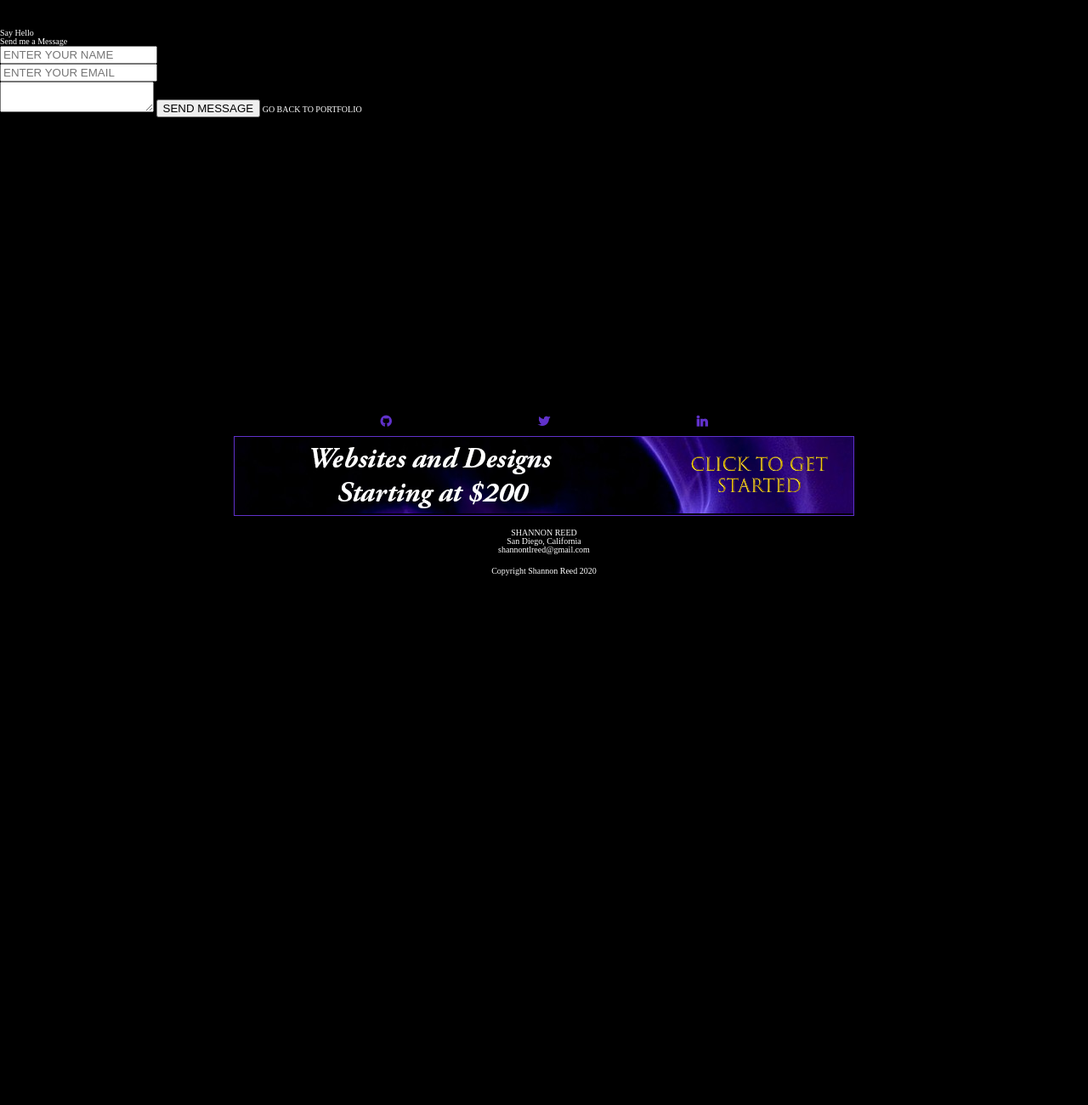
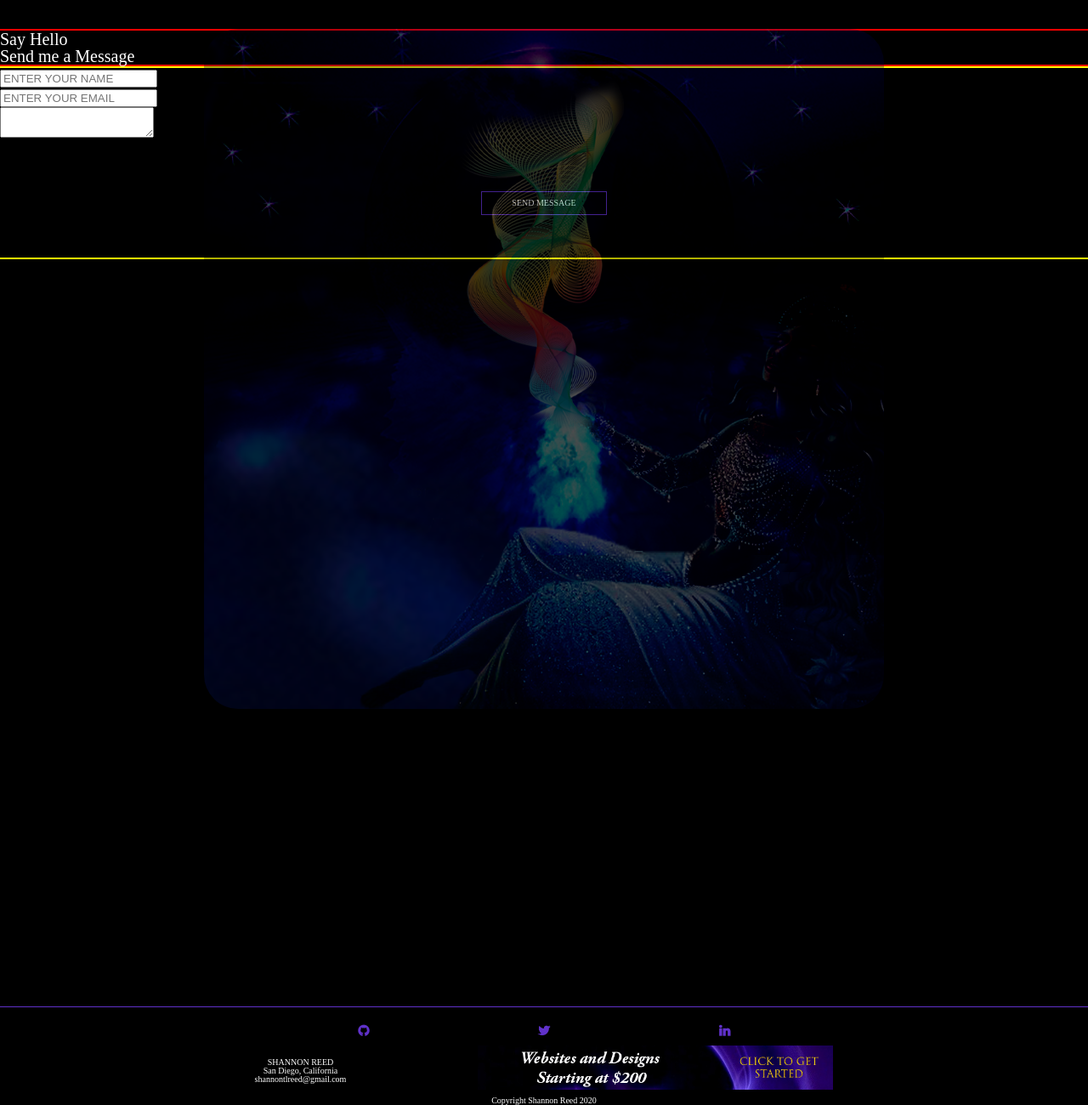
Before and after one commit to shanreed/HTML-CSS-JS-Portfolio, a plain HTML site: page contact.html in a window 1280 px wide. Shown: the part 100-1400 px from the top of the page at 85% size. Before the commit the page ends 800 px from the top, so only its background shows below. Drawn offline with Linux system fonts and the light colour scheme; a web font is replaced by a local one.

Commit message:
added responsive footer

```diff
--- a/contact.html
+++ b/contact.html
@@ -9,6 +9,7 @@
     <link rel="stylesheet" href="https://cdnjs.cloudflare.com/ajax/libs/font-awesome/4.7.0/css/font-awesome.min.css">
     <link rel="stylesheet" href="styles/normalize.css">
     <link rel="stylesheet" href="styles/index.css">
+    <link rel="stylesheet" href="styles/contact.css">
     <link rel="stylesheet" href="styles/400px.css">
     <link rel="stylesheet" href="styles/500px.css">
     <link rel="stylesheet" href="styles/600px.css">
@@ -41,6 +42,7 @@
             </nav>
         </header>
         <section class = 'contact'>
+            <div class = 'contact-info'>
                 <div class = 'contact-title'>
                     <h2>Say Hello</h2>
                     <h3>Send me a Message</h3>
@@ -55,30 +57,41 @@
                         <textarea name = 'message' class = 'form-control top' placeholder= 'Type your message here....' row = '4' required>
 
                         </textarea>
-                    <input type = 'submit' class = 'form-control submit' value = 'SEND MESSAGE'>
-                    <a href = "index.html">GO BACK TO PORTFOLIO</a>
+                        <div class="button-container">
+                            <a href="#" class="btn">Send Message</a>
+                        </div>
                     </form>
                 </div>
+            </div>
+                <div class = "contact-area">
+                    <div class = "contact-area-img">
+                </div>
+            </div>
         </section>
-    </section>
+
+
+
         <footer>
             <div class = "footer-section">
-            <div class = footer-sections>
+                <div class = footer-section1>
                     <nav>
                         <a href="https://github.com/shanreed"  target = 'blank'  class="fa fa-github"></a>
                         <a href="https://twitter.com/laney5net"  target = 'blank' class="fa fa-twitter"></a>
                         <a href="https://www.linkedin.com/in/shannonreedtechset5/"  target = 'blank'  class="fa fa-linkedin"></a>
                     </nav>
-                <div class = 'footer-image'>
-                    <img src = "./img/footerimg.png" />
+
                 </div>
-            </div>
-            <div class = footer-sections>
+                <div class = footer-section2>
+                    <div>
                     <ul class = "footer-info">
                         <li>SHANNON REED</li>
                         <li>San Diego, California</li>
                         <li>shannontlreed@gmail.com</li>
                     </ul>
+                </div>
+                    <div class = 'footer-image'>
+                        <img src = "./img/footerimg.png" />
+                    </div>
 
                 </div>
             </div>
--- a/styles/400px.css
+++ b/styles/400px.css
@@ -37,6 +37,10 @@
     }
 
 
+    footer {
+        margin-top: 15rem;
+    }
+
 }
 
 @media(min-width: 444px) {
--- a/styles/600px.css
+++ b/styles/600px.css
@@ -2,5 +2,8 @@
     .hero-area-img {
         width: 70%;
     }
+    /* footer {
+        margin-top: 13rem;
+    } */
 
 }
--- a/styles/700px.css
+++ b/styles/700px.css
@@ -14,6 +14,33 @@
     }
 }
 
+
+
+
+@media(min-width: 730px) {
+    footer {
+        padding-top: 2rem;
+        border-top: 1px solid #6031CA;
+    }
+      .footer-section2 {
+        display: flex;
+        flex-direction: row;
+        justify-content: space-around;
+      }
+
+      .footer-info {
+        display: flex;
+        flex-direction: column;
+        justify-content: center;
+      }
+      .footer-image {
+        border: none;
+        width: 50%;
+    }
+}
+
+
+
 @media(min-width: 760px) {
     .think {
         margin-right: 39rem;
--- a/styles/about.css
+++ b/styles/about.css
@@ -9,7 +9,7 @@
 
 .about-area-img {
     content: url("../img/aboutmeimg.png");
-    /* opacity: 40%; */
+    opacity: 70%;
     width: 100%;
     margin: 0 auto;
     border-radius: 5%;
--- /dev/null
+++ b/styles/contact.css
@@ -0,0 +1,75 @@
+.contact {
+    margin: 0 auto;
+    width: 90%;
+    display: flex;
+    justify-content: center;
+}
+
+
+.contact-area-img {
+    content: url("../img/aboutmeimg.png");
+    opacity: 30%;
+    width: 100%;
+    margin: 0 auto;
+    border-radius: 5%;
+}
+
+.contact-info {
+    width: 100%;
+    height: auto;
+    position: absolute;
+    display: flex;
+    flex-direction: column;
+    justify-content: center;
+    align-items: center;
+    font-size: 2rem;
+}
+
+.contact-title {
+    width: 100%;
+    border: 2px solid red;
+}
+
+.contact-form {
+    width: 100%;
+    border: 2px solid yellow;
+}
+
+input {
+    background-color: ;
+}
+
+
+/* .contact {
+    margin: 0 auto;
+    width: 100%;
+    display: flex;
+    flex-direction: column;
+    justify-content: center;
+    align-items: center;
+    font-size: 2rem;
+    background-color: #6031CA;
+    margin-bottom: 3rem;
+}
+
+.contact-title {
+    width: 80%;
+    display: flex;
+    flex-direction: column;
+    justify-content: space-between;
+
+    margin-bottom: 3rem;
+}
+
+#contact-form {
+    margin: 0 auto;
+    width: 70%;
+    display: flex;
+    flex-direction: column;
+    align-items: center;
+}
+
+.button-container a {
+    font-size: 1rem;
+    padding: .5rem 1.5rem;
+} */
--- a/styles/index.css
+++ b/styles/index.css
@@ -42,8 +42,10 @@
 
 .content {
     margin: 0 auto;
+    padding-top: 3rem;
     width: 100%;
-    margin-bottom: 17.5rem;
+    height: 75vh;
+    /* margin-bottom: 17.5rem; */
     display: flex;
     justify-content: center;
 
@@ -172,16 +174,21 @@
         align-items: center;
     }
 
-    .footer-sections nav {
+    .footer-section1 nav {
         width: 100%;
         display: flex;
         justify-content: space-evenly;
         font-size: 1.5rem;
         margin-bottom: 1rem;
     }
-    .footer-sections nav a {
+    .footer-section1 nav a {
         color: #6031CA;
         font-weight: bolder;
+    }
+
+    .footer-section2 {
+        display: flex;
+        flex-direction: column-reverse;
     }
 
     .social-media {
```
Also changed, not shown: about.html (+8 -5 lines), index.html (+8 -5 lines), projects.html (+8 -5 lines). Lines whose indentation alone changed are shown as unchanged.
